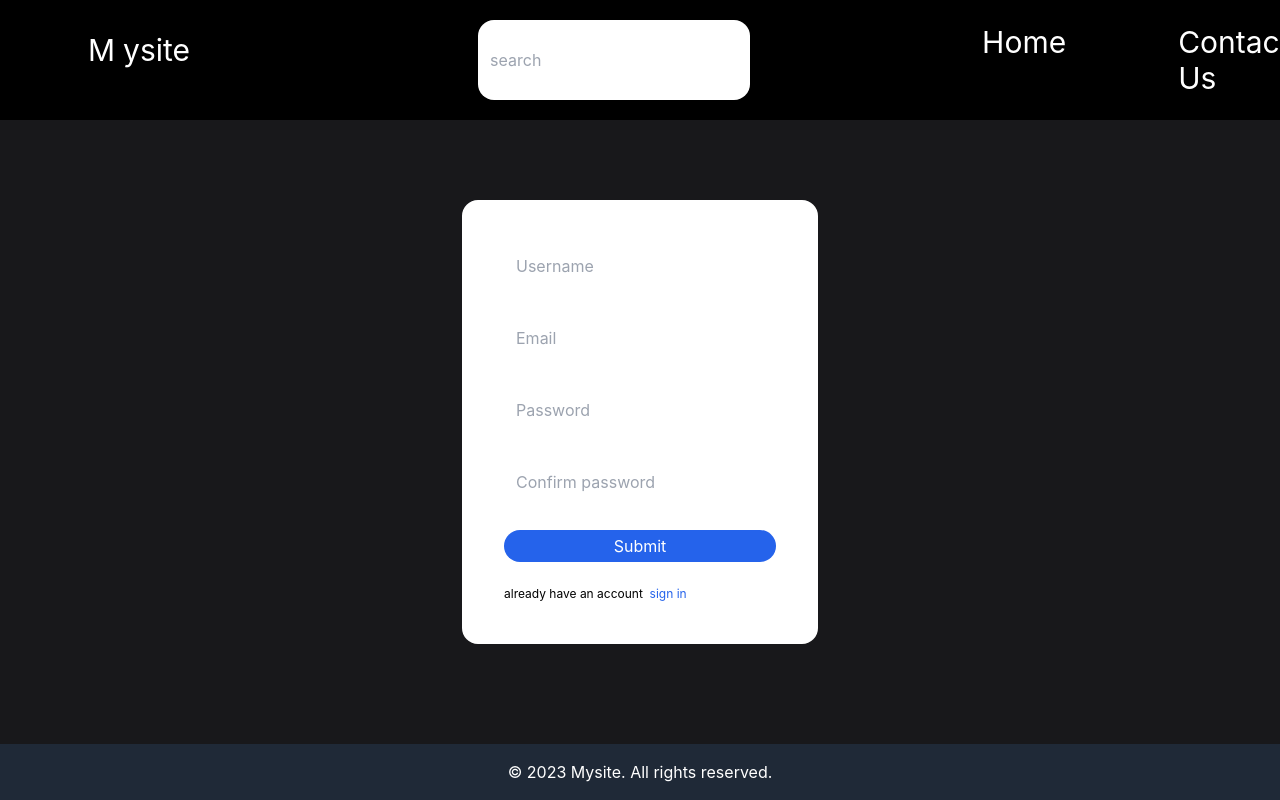
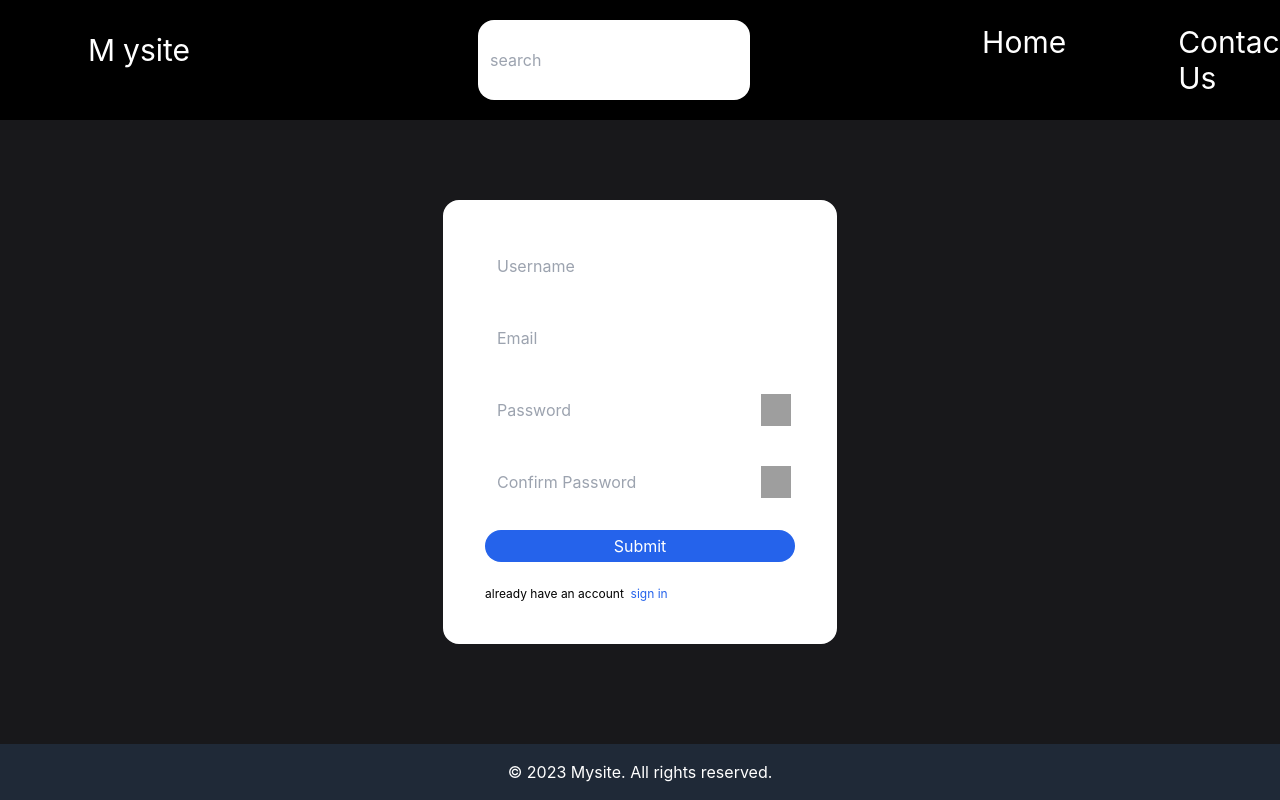
Before and after one commit to sagarcm13/MERN-E-Commerce, a React (Create React App) app in the folder frontend/: page /sign_up in a window 1280 px wide. Shown: the top 800 px of the page. Built offline with nearby package versions, Linux system fonts and the light colour scheme; grey boxes are pictures that could not be loaded.

Commit message:
updated login and signup

```diff
--- a/frontend/src/Login.jsx
+++ b/frontend/src/Login.jsx
@@ -4,14 +4,36 @@ import { useMutation } from 'react-query';
 import axiosClient from './axios';
 
 export default function Login() {
-    const [userName,setUserName] =useState('');
-    const [email,setEmail] =useState('');
-    const [password,setPassword] =useState('');
+    const [userName, setUserName] = useState('');
+    const [email, setEmail] = useState('');
+    const [password, setPassword] = useState('');
     const mutation = useMutation((data) =>
-        axiosClient.post("/login", data)
+        axiosClient.post("/login", data), {
+        onSuccess: (response) => {
+            console.log('Success:', response.data);
+            let code = prompt("Please enter your code");
+            if (Number(code) === response.data) {
+                console.log("succes");
+            } else {
+                console.log("fail code");
+            }
+        }
+    }
     );
-    const submitData = () => {
-        mutation.mutate({userName,email,password});
+    const view=()=>{
+        let t=document.getElementById('password');
+        let img=document.getElementById('img');
+        if (t.type==='password') {
+            t.type='text';
+            img.src='https://cdn-icons-png.flaticon.com/128/11502/11502541.png';
+        }else{
+            t.type='password';
+            img.src='https://cdn-icons-png.flaticon.com/128/10910/10910442.png';
+        }
+    }
+    const submitData = async (event) => {
+        event.preventDefault();
+        mutation.mutate({ userName, email, password });
         setEmail('');
         setUserName('');
         setPassword('');
@@ -19,22 +41,20 @@ export default function Login() {
     if (mutation.isLoading) {
         return <span>Submitting...</span>;
     }
-
     if (mutation.isError) {
         return <span>Error: {mutation.error.message}</span>;
-    }
-
-    if (mutation.isSuccess) {
-        console.log('Success');
     }
     return (
         <>
             <div className='flex justify-center mt-20 '>
-                <form action="" className='text-white p-10 border-2 border-white flex justify-center flex-col space-y-6 bg-white rounded-2xl'>
-                    <input type="text" className='text-black  rounded-2xl p-3' name="" placeholder='Username' id="name" value={userName} onChange={(e) => setUserName(e.target.value)}/>
-                    <input type="email" className='text-black rounded-2xl p-3' placeholder='Email' name="" id="email"value={email} onChange={(e) => setEmail(e.target.value)}/>
-                    <input type="password" className='text-black rounded-2xl p-3' rounded-2xl p-3 placeholder='Password' name="" id="password" value={password} onChange={(e) => setPassword(e.target.value)}/>
-                    <input type="submit" onClick={submitData} className='bg-blue-600 rounded-2xl p-1' value="Submit" />
+                <form onSubmit={submitData} className='text-white p-10 border-2 border-white flex justify-center flex-col space-y-6 bg-white rounded-2xl'>
+                    <input type="text" className='text-black  rounded-2xl p-3' name="" placeholder='Username' id="name" value={userName} onChange={(e) => setUserName(e.target.value)} />
+                    <input type="email" className='text-black rounded-2xl p-3' placeholder='Email' name="" id="email" value={email} onChange={(e) => setEmail(e.target.value)} />
+                    <div className='flex'>
+                    <input type="password" className='text-black rounded-2xl p-3' rounded-2xl p-3 placeholder='Password' name="" id="password" value={password} onChange={(e) => setPassword(e.target.value)}  />
+                    <img src="https://cdn-icons-png.flaticon.com/128/10910/10910442.png" className='py-1 m-1' id='img' onClick={view} width={30} height={5} alt="" />
+                    </div>
+                    <input type="submit" className='bg-blue-600 rounded-2xl p-1' value="Submit" />
                     <div className='text-black text-xs'>don't have an account &nbsp;<Link to={`/sign_up`} className='text-blue-600'>sign up</Link>
                     </div>
                 </form>
--- a/frontend/src/SignUp.jsx
+++ b/frontend/src/SignUp.jsx
@@ -4,15 +4,31 @@ import { useMutation } from 'react-query';
 import axiosClient from './axios';
 
 export default function SignUp() {
-  const [userName,setUserName] =useState('');
-    const [email,setEmail] =useState('');
-    const [password,setPassword] =useState('');
-    const [cpassword,setCPassword] =useState('');
+  const [userName, setUserName] = useState('');
+  const [email, setEmail] = useState('');
+  const [password, setPassword] = useState('');
+  const [cpassword, setCPassword] = useState('');
   const mutation = useMutation((data) =>
-        axiosClient.post("/sign_up", data)
+    axiosClient.post("/sign_up", data), {
+    onSuccess: (response) => {
+      console.log('Success:', response.data);
+    }
+  }
   );
-    const submitData = () => {
-        mutation.mutate({userName,email,password,cpassword});
+  const view=(i,pas)=>{
+    let t=document.getElementById(pas);
+    let img=document.getElementById(i);
+    if (t.type==='password') {
+        t.type='text';
+        img.src='https://cdn-icons-png.flaticon.com/128/11502/11502541.png';
+    }else{
+        t.type='password';
+        img.src='https://cdn-icons-png.flaticon.com/128/10910/10910442.png';
+    }
+}
+  const submitData = async (event) => {
+    event.preventDefault();
+    mutation.mutate({ userName, email, password, cpassword });
     setEmail('');
     setUserName('');
     setPassword('');
@@ -20,12 +36,18 @@ export default function SignUp() {
   };
   return (
     <div className='flex justify-center mt-20 '>
-      <form action="" className='text-white p-10 border-2 border-white flex justify-center flex-col space-y-6 bg-white rounded-2xl'>
-          <input type="text" className='text-black  rounded-2xl p-3' name="" placeholder='Username' id="name"value={userName} onChange={(e) => setUserName(e.target.value)} />
-          <input type="email" className='text-black rounded-2xl p-3' placeholder='Email' name="" id="email" value={email} onChange={(e) => setEmail(e.target.value)}/>
-          <input type="password" className='text-black rounded-2xl p-3' rounded-2xl p-3  placeholder='Password'name="" id="password"value={password} onChange={(e) => setPassword(e.target.value)} />
-          <input type="password" className='text-black rounded-2xl p-3' name=""placeholder='Confirm password' id="cpassword" value={cpassword} onChange={(e) => setCPassword(e.target.value)}/>
-          <input type="submit" className='bg-blue-600 rounded-2xl p-1' value="Submit"onClick={submitData} />
+      <form onSubmit={submitData} className='text-white p-10 border-2 border-white flex justify-center flex-col space-y-6 bg-white rounded-2xl'>
+        <input type="text" className='text-black  rounded-2xl p-3' name="" placeholder='Username' id="name" value={userName} onChange={(e) => setUserName(e.target.value)} />
+        <input type="email" className='text-black rounded-2xl p-3' placeholder='Email' name="" id="email" value={email} onChange={(e) => setEmail(e.target.value)} />
+        <div className='flex'>
+          <input type="password" className='text-black rounded-2xl p-3' rounded-2xl p-3 placeholder='Password' name="" id="password" value={password} onChange={(e) => setPassword(e.target.value)} />
+          <img src="https://cdn-icons-png.flaticon.com/128/10910/10910442.png" className='py-1 m-1' id='img1' onClick={() => view('img1', 'password')} width={30} height={5} alt="" />
+        </div>
+        <div className='flex'>
+          <input type="password" className='text-black rounded-2xl p-3' rounded-2xl p-3 placeholder='Confirm Password' name="" id="cpassword" value={cpassword} onChange={(e) => setCPassword(e.target.value)} />
+          <img src="https://cdn-icons-png.flaticon.com/128/10910/10910442.png" className='py-1 m-1' id='img2' onClick={() => view('img2', 'cpassword')} width={30} height={5} alt="" />
+        </div>
+        <input type="submit" className='bg-blue-600 rounded-2xl p-1' value="Submit" />
         <div className='text-black text-xs'>already have an account &nbsp;<Link to={`/login`} className='text-blue-600'>sign in</Link>
         </div>
       </form>
```
Also changed, not shown: 1 other file (tests, documents, lock files or other folders). Lines whose indentation alone changed are shown as unchanged.
